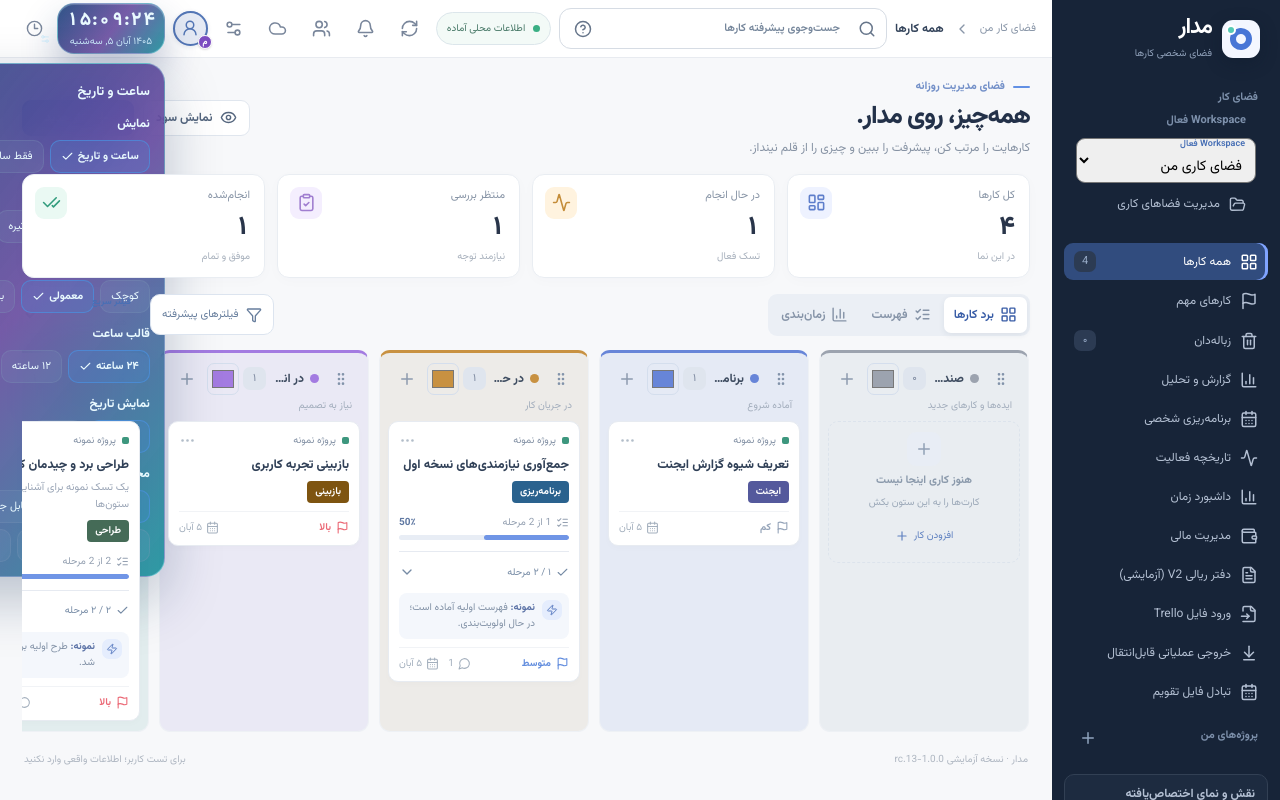
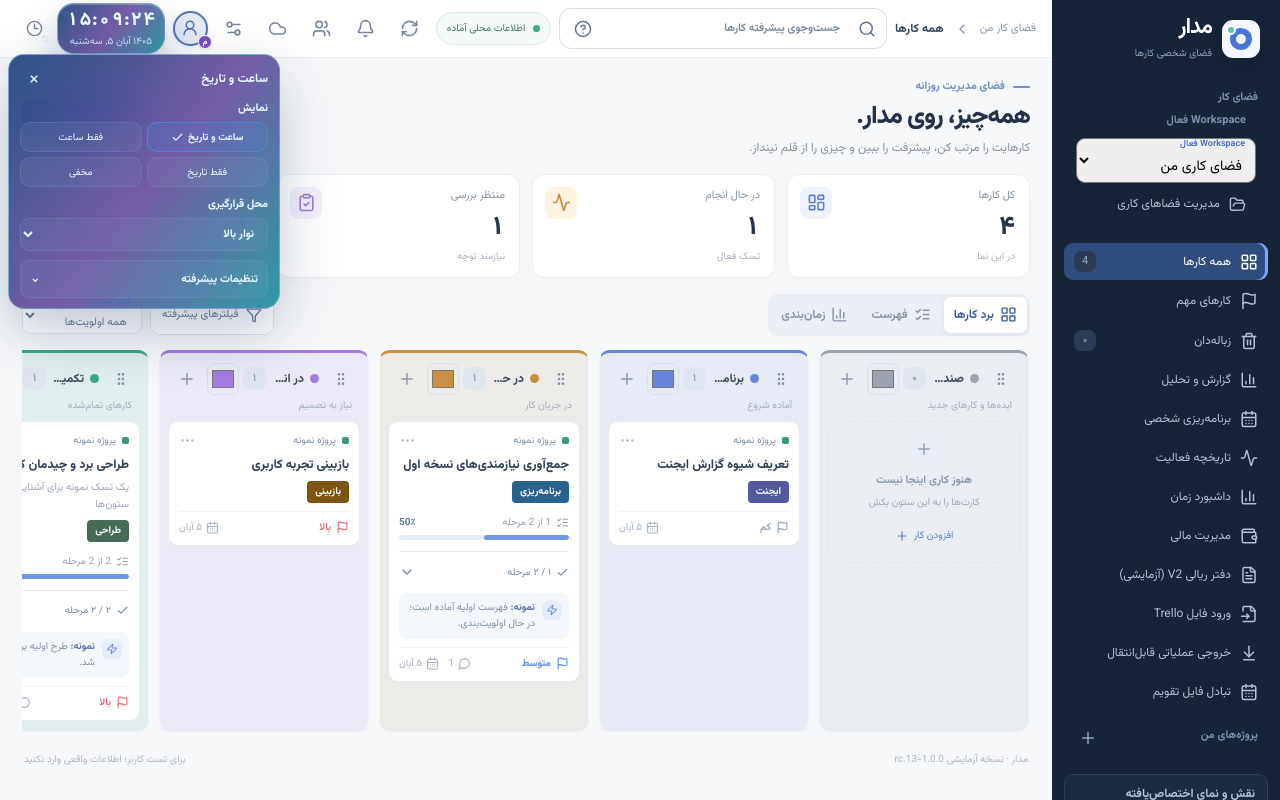
Before and after one commit to drparsaee/madar-desk, a React (Vite) app: page / in a window 1280 px wide. Both pictures are taken after a click on the button 34 px from the left and 28 px from the top of the page. Built offline with nearby package versions, Linux system fonts and the light colour scheme; a web font is replaced by a local one.

Commit message:
fix(madar): compact and clamp clock widget popover

```diff
--- a/src/clock_widget.css
+++ b/src/clock_widget.css
@@ -29,7 +29,7 @@
 .clock-widget--top-right{top:16px;right:16px}
 .clock-widget--bottom-left{bottom:16px;left:16px}
 .clock-widget--bottom-right{bottom:16px;right:16px}
-.clock-widget--dragging{z-index:100;user-select:none;cursor:grabbing}
+.clock-widget--dragging{z-index:90;user-select:none;cursor:grabbing}
 .clock-widget .clock-widget__display{
   min-width:0;max-width:270px;gap:3px;border-inline-start:0;padding:9px 14px;
   border-radius:17px;border:1px solid var(--widget-stroke);
@@ -70,22 +70,43 @@
 .clock-widget :is(button):focus-visible,.widget-settings :is(button):focus-visible{
   outline:2px solid #3c85e0;outline-offset:2px;
 }
-.clock-widget__menu{
-  position:absolute;z-index:101;top:calc(100% + 9px);left:0;
-  width:min(335px,calc(100vw - 25px));max-height:min(70vh,610px);overflow:auto;
-  padding:14px;border-radius:19px;
+.clock-widget.clock-widget__menu{
+  position:fixed;z-index:90;display:block;box-sizing:border-box;
+  width:min(272px,calc(100vw - 16px));max-height:min(280px,calc(100dvh - 16px));
+  overflow-x:hidden;overflow-y:auto;min-width:0;margin:0;
+  padding:10px 11px;border-radius:16px;
   border:1px solid var(--widget-stroke);background:var(--widget-glass);
   color:var(--widget-ink);box-shadow:0 22px 55px rgba(13,37,78,.26);
   -webkit-backdrop-filter:blur(30px) saturate(1.4);backdrop-filter:blur(30px) saturate(1.4);
-  overscroll-behavior:contain;
+  overscroll-behavior:contain;touch-action:pan-y;
 }
-.clock-widget--menu-right .clock-widget__menu{right:0;left:auto}
-.clock-widget--menu-up .clock-widget__menu,
-.clock-widget--bottom-left .clock-widget__menu,
-.clock-widget--bottom-right .clock-widget__menu{top:auto;bottom:calc(100% + 8px)}
-.clock-widget__menu-header{display:flex;align-items:center;justify-content:space-between;margin-bottom:9px}
-.clock-widget__menu-header strong{font-size:13px}
-.clock-widget__menu-header button{border:0;background:transparent;color:inherit;font-size:22px;line-height:1;border-radius:7px;min-width:28px;min-height:28px}
+.clock-widget__menu-header{display:flex;align-items:center;justify-content:space-between;margin-bottom:7px}
+.clock-widget__menu-header strong{font-size:12px}
+.clock-widget__menu-header button{border:0;background:transparent;color:inherit;font-size:20px;line-height:1;border-radius:7px;min-width:28px;min-height:28px;cursor:pointer}
+.clock-widget__quick{display:grid;gap:9px}
+.clock-widget__menu .widget-settings__group legend{font-size:11px;margin-bottom:5px}
+.clock-widget__menu .widget-settings__choices{display:grid;grid-template-columns:repeat(2,minmax(0,1fr));gap:5px}
+.clock-widget__menu .widget-settings__choices button{min-height:30px;padding:4px 5px;font-size:10px}
+.clock-widget__placement{display:grid;gap:5px;font-size:11px;font-weight:750}
+.clock-widget__placement select{
+  display:block;width:100%;min-height:33px;border:1px solid rgba(127,153,182,.33);
+  border-radius:9px;background:rgba(124,159,206,.12);color:inherit;font:inherit;
+  padding:5px 9px;cursor:pointer;
+}
+.clock-widget__placement select option{color:#233347;background:#f5f8fc}
+.clock-widget__placement select:disabled{opacity:.5;cursor:not-allowed}
+.clock-widget__more-button,.clock-widget__more>summary{
+  width:100%;box-sizing:border-box;display:flex;align-items:center;justify-content:space-between;
+  gap:8px;margin-top:9px;padding:7px 9px;font:inherit;font-size:11px;font-weight:700;
+  border:1px solid rgba(127,153,182,.3);border-radius:9px;
+  background:rgba(124,159,206,.13);color:inherit;cursor:pointer;
+}
+.clock-widget__more>summary{list-style:none}
+.clock-widget__more>summary::-webkit-details-marker{display:none}
+.clock-widget__more>summary::after{content:'⌄';font-size:14px}
+.clock-widget__more[open]>summary::after{transform:rotate(180deg)}
+.clock-widget__more>.widget-settings{padding-top:10px}
+.clock-widget__menu :is(button,select,summary):focus-visible{outline:2px solid #3c85e0;outline-offset:2px}
 .widget-settings{display:grid;gap:12px;min-width:0}
 .widget-settings--panel{padding:16px;border:1px solid rgba(127,153,182,.24);border-radius:14px;
   background:rgba(124,159,206,.06)}
--- a/src/clock_widget.jsx
+++ b/src/clock_widget.jsx
@@ -1,4 +1,5 @@
-import React, {useEffect, useRef, useState} from 'react';
+import React, {useEffect, useId, useLayoutEffect, useRef, useState} from 'react';
+import {createPortal} from 'react-dom';
 import {ArrowDown, ArrowLeft, ArrowRight, ArrowUp, Check, Clock3, Grip, RotateCcw, Settings2} from 'lucide-react';
 import {CLOCK_WIDGET_CHOICES, normalizeClockWidget} from './clock_widget.js';
 import {
@@ -25,6 +26,28 @@ const PLACEMENT_CHOICES = [
   {id: 'bottom-right', label: 'پایین راست'},
   {id: 'bottom-left', label: 'پایین چپ'},
 ];
+
+const POPOVER_GAP = 8;
+const POPOVER_INSET = 8;
+
+/** Clamp a portal popup to the visible viewport, preferring the roomier side. */
+export function clockPopoverPosition(anchor, menu, viewport, alignRight = true) {
+  const width = Math.max(0, Number(viewport?.width) || 0);
+  const height = Math.max(0, Number(viewport?.height) || 0);
+  const originX = Number(viewport?.left) || 0;
+  const originY = Number(viewport?.top) || 0;
+  const menuWidth = Math.min(Math.max(0, Number(menu?.width) || 0), Math.max(0, width - POPOVER_INSET * 2));
+  const menuHeight = Math.min(Math.max(0, Number(menu?.height) || 0), Math.max(0, height - POPOVER_INSET * 2));
+  const clamp = (value, low, high) => Math.min(Math.max(value, low), Math.max(low, high));
+  const left = clamp(alignRight ? anchor.right - menuWidth : anchor.left,
+    originX + POPOVER_INSET, originX + width - menuWidth - POPOVER_INSET);
+  const below = originY + height - anchor.bottom - POPOVER_GAP - POPOVER_INSET;
+  const above = anchor.top - originY - POPOVER_GAP - POPOVER_INSET;
+  const showAbove = below < menuHeight && above > below;
+  const top = clamp(showAbove ? anchor.top - menuHeight - POPOVER_GAP : anchor.bottom + POPOVER_GAP,
+    originY + POPOVER_INSET, originY + height - menuHeight - POPOVER_INSET);
+  return {left: Math.round(left), top: Math.round(top)};
+}
 
 function SettingChoices({label, value, items, onChange, disabled}) {
   return <fieldset className="widget-settings__group" disabled={disabled}>
@@ -81,8 +104,10 @@ export function WidgetSettings({settings, onChange, disabled = false, embedded =
   </div>;
 }
 
-/** ClockWidget accepts {settings,onChange} or the legacy {mode,onChange(mode)}. */
-export function ClockWidget({calendar = 'jalali', settings, mode = 'both', onChange, disabled = false}) {
+/** ClockWidget accepts {settings,onChange} or the legacy {mode,onChange(mode)}.
+ * onOpenSettings optionally opens the existing SettingsPanel for full controls.
+ */
+export function ClockWidget({calendar = 'jalali', settings, mode = 'both', onChange, onOpenSettings, disabled = false}) {
   const value = normalizeWidgetSettings(settings === undefined ? normalizeClockWidget(mode) : settings);
   const [now, setNow] = useState(() => new Date());
   const [open, setOpen] = useState(false);
@@ -90,7 +115,11 @@ export function ClockWidget({calendar = 'jalali', settings, mode = 'both', onCha
     height: typeof window === 'undefined' ? 768 : window.innerHeight}));
   const [widgetSize, setWidgetSize] = useState({width: 230, height: 110});
   const [dragPreview, setDragPreview] = useState(null);
+  const [menuPosition, setMenuPosition] = useState(null);
   const holder = useRef(null);
+  const triggerRef = useRef(null);
+  const menuRef = useRef(null);
+  const menuId = useId();
   const drag = useRef(null);
   const placement = value.mode === 'hidden' ? 'topbar' : value.placement;
   const isFloating = placement === 'floating';
@@ -126,13 +155,61 @@ export function ClockWidget({calendar = 'jalali', settings, mode = 'both', onCha
   useEffect(() => {
     if (!open) return;
     const close = event => {
-      if (event.key === 'Escape') setOpen(false);
-      else if (event.type === 'pointerdown' && !holder.current?.contains(event.target)) setOpen(false);
+      if (event.type === 'keydown' && event.key === 'Escape') {
+        event.preventDefault();
+        setOpen(false);
+        triggerRef.current?.focus();
+      } else if ((event.type === 'pointerdown' || event.type === 'focusin') &&
+          !holder.current?.contains(event.target) && !menuRef.current?.contains(event.target)) {
+        setOpen(false);
+      }
     };
     document.addEventListener('keydown', close);
     document.addEventListener('pointerdown', close);
-    return () => {document.removeEventListener('keydown', close); document.removeEventListener('pointerdown', close);};
+    document.addEventListener('focusin', close);
+    return () => {
+      document.removeEventListener('keydown', close);
+      document.removeEventListener('pointerdown', close);
+      document.removeEventListener('focusin', close);
+    };
   }, [open]);
+  useLayoutEffect(() => {
+    if (!open || !triggerRef.current || !menuRef.current) return;
+    let frame = 0;
+    const reposition = () => {
+      const anchor = triggerRef.current?.getBoundingClientRect();
+      const menu = menuRef.current?.getBoundingClientRect();
+      if (!anchor || !menu) return;
+      const visual = window.visualViewport;
+      const viewport = {left: visual?.offsetLeft || 0, top: visual?.offsetTop || 0,
+        width: visual?.width || window.innerWidth, height: visual?.height || window.innerHeight};
+      const next = clockPopoverPosition(anchor, menu, viewport,
+        !isFloating || value.position.x > 0.5);
+      setMenuPosition(previous => previous?.left === next.left && previous?.top === next.top ? previous : next);
+    };
+    const schedule = () => {
+      if (frame) return;
+      frame = requestAnimationFrame(() => {frame = 0; reposition();});
+    };
+    reposition();
+    window.addEventListener('resize', schedule);
+    document.addEventListener('scroll', schedule, true);
+    window.visualViewport?.addEventListener('resize', schedule);
+    window.visualViewport?.addEventListener('scroll', schedule);
+    const observer = typeof ResizeObserver !== 'undefined' ? new ResizeObserver(schedule) : null;
+    if (observer) {
+      observer.observe(menuRef.current);
+      observer.observe(triggerRef.current);
+    }
+    return () => {
+      if (frame) cancelAnimationFrame(frame);
+      window.removeEventListener('resize', schedule);
+      document.removeEventListener('scroll', schedule, true);
+      window.visualViewport?.removeEventListener('resize', schedule);
+      window.visualViewport?.removeEventListener('scroll', schedule);
+      observer?.disconnect();
+    };
+  }, [open, value.placement, value.mode, isFloating, value.position.x]);
   useEffect(() => {setDragPreview(null);}, [value.position.x, value.position.y, value.placement]);
 
   const onDragStart = event => {
@@ -180,12 +257,9 @@ export function ClockWidget({calendar = 'jalali', settings, mode = 'both', onCha
   const hour = new Intl.DateTimeFormat('fa-IR', {hour: '2-digit', minute: '2-digit',
     ...(value.size !== 'compact' ? {second: '2-digit'} : {}), hour12: value.hourFormat === '12'}).format(now);
   const coordinates = isFloating ? widgetPositionToPixels(position, viewport, widgetSize) : null;
-  const alignRight = !isFloating || position.x > 0.5;
-  const alignTop = isFloating && position.y > 0.5;
 
   return <div ref={holder} dir="rtl" data-widget-theme={value.theme} data-widget-size={value.size}
-    className={'clock-widget clock-widget--' + placement + (dragPreview ? ' clock-widget--dragging' : '')
-      + (alignRight ? ' clock-widget--menu-right' : '') + (alignTop ? ' clock-widget--menu-up' : '')}
+    className={'clock-widget clock-widget--' + placement + (dragPreview ? ' clock-widget--dragging' : '')}
     style={coordinates ? {left: coordinates.left, top: coordinates.top} : undefined}>
     {value.mode !== 'hidden' && <div className={'live-clock clock-widget__display clock-widget__display--' + value.mode}
       role="timer" aria-live="off" aria-label={value.mode === 'both' ? 'ساعت و تاریخ دستگاه' : value.mode === 'date' ? 'تاریخ دستگاه' : 'ساعت دستگاه'}>
@@ -199,18 +273,38 @@ export function ClockWidget({calendar = 'jalali', settings, mode = 'both', onCha
       onPointerUp={onDragEnd} onPointerCancel={onDragEnd} onKeyDown={onHandleKey}>
       <Grip size={16} aria-hidden="true"/>
     </button>}
-    <button type="button" className="top-icon clock-widget__trigger"
+    <button ref={triggerRef} type="button" className="top-icon clock-widget__trigger"
       title="تنظیم ویجت ساعت و تاریخ" aria-label="تنظیم ویجت ساعت و تاریخ"
-      aria-haspopup="true" aria-expanded={open} onClick={() => setOpen(previous => !previous)}>
+      aria-haspopup="dialog" aria-controls={open ? menuId : undefined} aria-expanded={open}
+      onClick={() => {setMenuPosition(null);setOpen(previous => !previous);}}>
       <Clock3 size={17}/><Settings2 size={10}/>
     </button>
-    {open && <div className="clock-widget__menu" role="group" aria-label="تنظیم ویجت ساعت و تاریخ">
+    {open && typeof document !== 'undefined' && createPortal(<div ref={menuRef} id={menuId}
+      className="clock-widget clock-widget__menu" dir="rtl" data-widget-theme={value.theme}
+      role="dialog" aria-label="تنظیم سریع ویجت ساعت و تاریخ"
+      style={{...(menuPosition || {left: POPOVER_INSET, top: POPOVER_INSET}),
+        visibility: menuPosition ? 'visible' : 'hidden'}}>
       <div className="clock-widget__menu-header"><strong>ساعت و تاریخ</strong>
         <button type="button" onClick={() => setOpen(false)} aria-label="بستن تنظیمات">×</button></div>
-      {settings === undefined
-        ? <SettingChoices label="نمایش" items={CLOCK_WIDGET_CHOICES} value={value.mode} disabled={disabled}
-            onChange={nextMode => {commit({...value, mode: nextMode}); setOpen(false);}}/>
-        : <WidgetSettings settings={value} onChange={commit} disabled={disabled} embedded/>}
-    </div>}
+      <div className="clock-widget__quick">
+        <SettingChoices label="نمایش" items={CLOCK_WIDGET_CHOICES} value={value.mode} disabled={disabled}
+          onChange={nextMode => commit({...value, mode: nextMode})}/>
+        {settings !== undefined && <label className="clock-widget__placement">
+          <span>محل قرارگیری</span>
+          <select value={value.placement} disabled={disabled}
+            onChange={event => commit({...value, placement: event.target.value})}>
+            {PLACEMENT_CHOICES.map(item => <option key={item.id} value={item.id}>{item.label}</option>)}
+          </select>
+        </label>}
+      </div>
+      {settings !== undefined && (onOpenSettings
+        ? <button className="clock-widget__more-button" type="button" onClick={() => {
+            setOpen(false);onOpenSettings();
+          }}>تنظیمات کامل <Settings2 size={14} aria-hidden="true"/></button>
+        : <details className="clock-widget__more">
+            <summary>تنظیمات پیشرفته</summary>
+            <WidgetSettings settings={value} onChange={commit} disabled={disabled} embedded/>
+          </details>)}
+    </div>, document.body)}
   </div>;
 }
```
Also changed, not shown: 1 other file (tests, documents, lock files or other folders).
